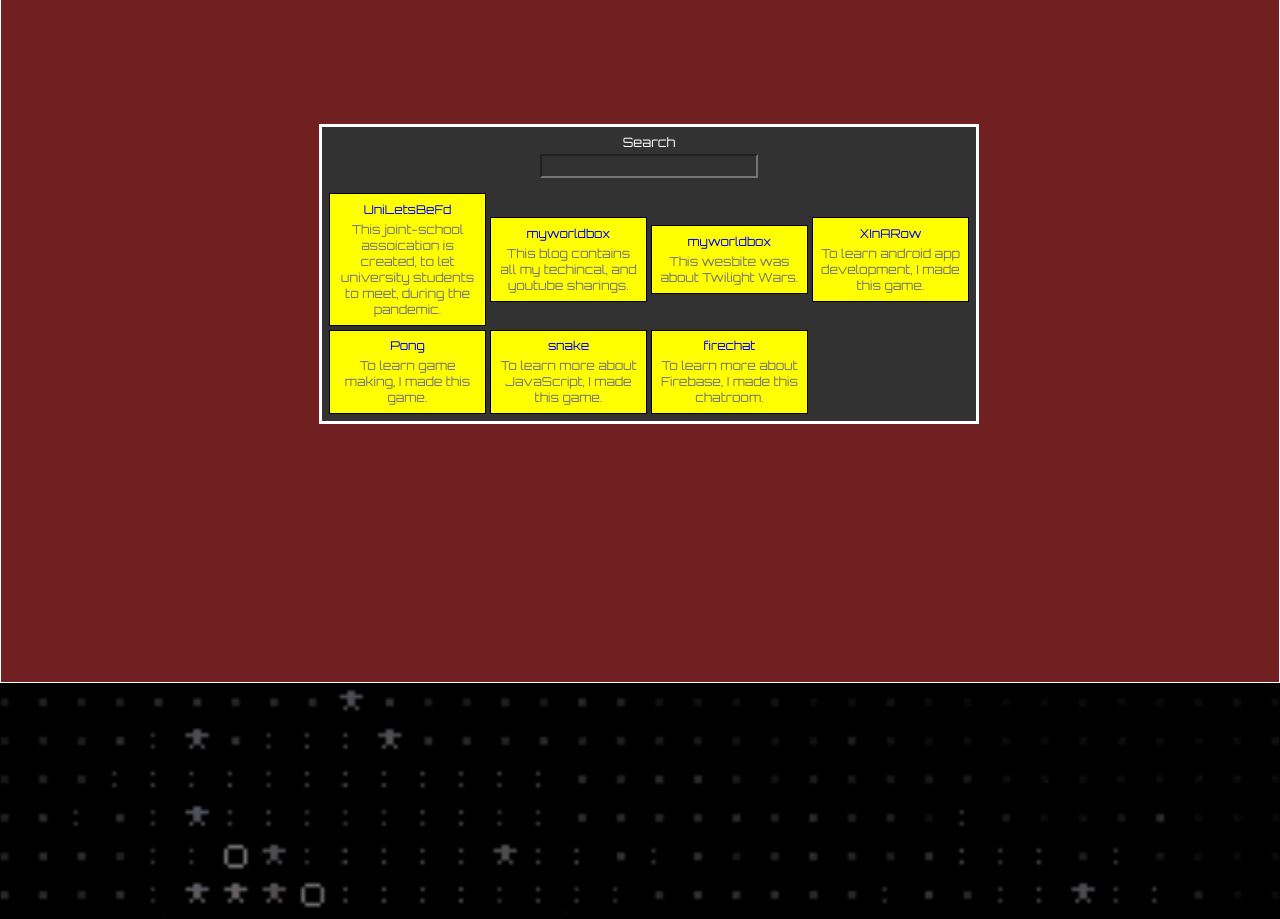
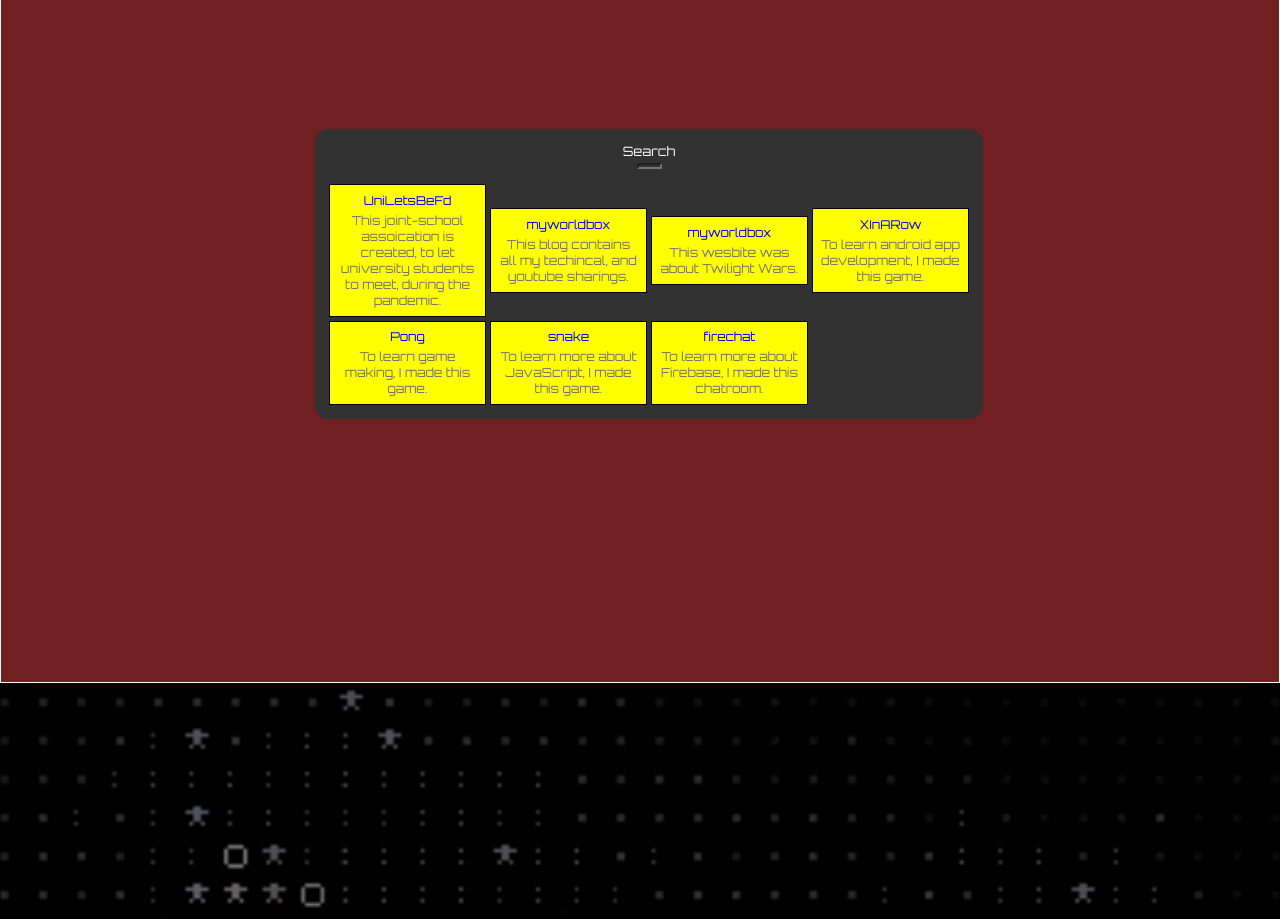
Before and after one commit to myworldbox/myworldbox, a plain HTML site: page index.html in a window 1280 px wide. Shown: the part 3380-4299 px from the top of the page. Drawn offline with nearby package versions, Linux system fonts and the light colour scheme.

Commit message:
no message

```diff
--- a/style.css
+++ b/style.css
@@ -165,7 +165,8 @@
 }
 
 input {
-  font-size: 1rem;
+  font-size: 0.1rem;
+  border-radius: 1em;
 }
 
 .user-cards {
@@ -195,8 +196,8 @@
 }
 
 .sort-func {
-  border-style: solid;
-  padding: 0.5em;
+  padding: 1em;
+  border-radius: 1em;
   background: white;
   width: 50vw;
   word-wrap: break-word;
```
